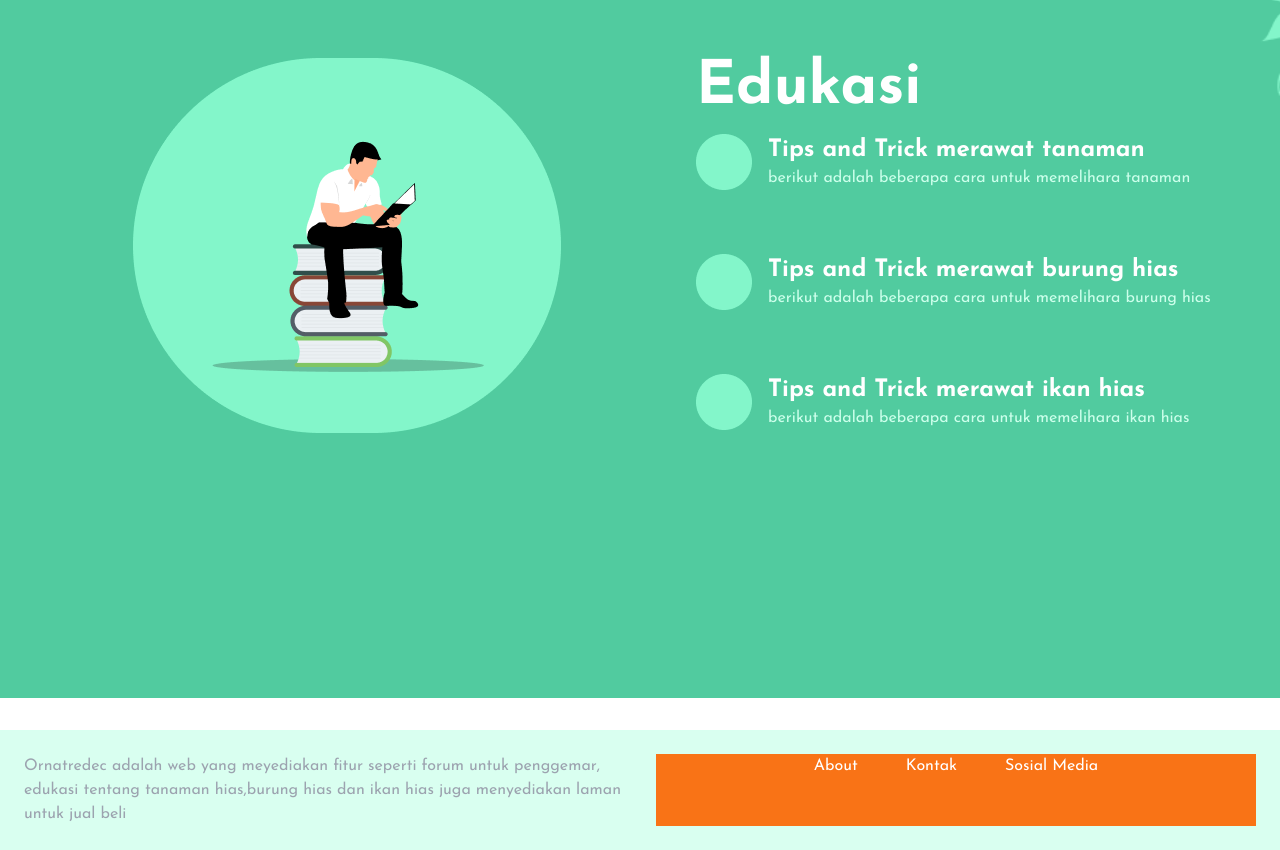
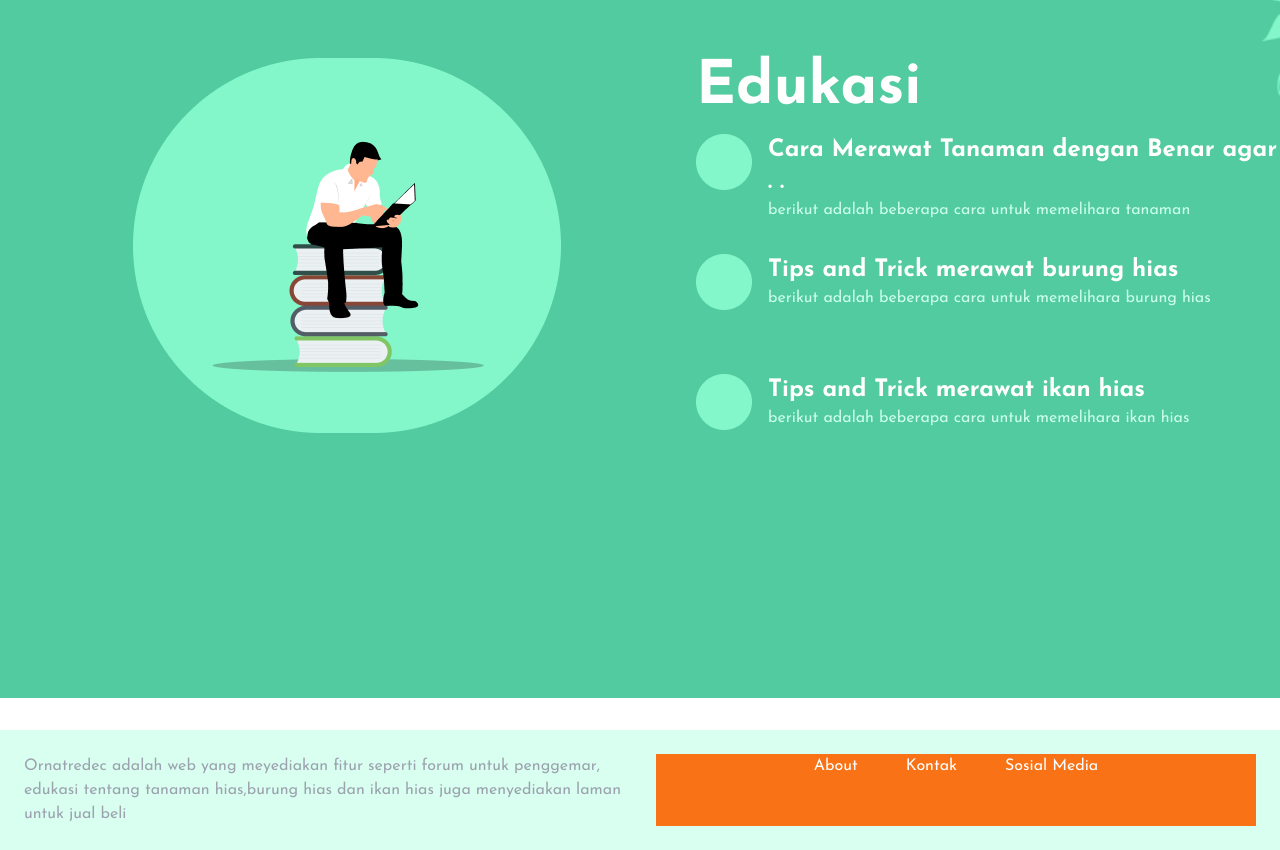
Before and after one commit to auliarahman789/ornatredec, a Next.js app: page / in a window 1280 px wide. Shown: the part 982-1832 px from the top of the page. Built offline with nearby package versions, Linux system fonts and the light colour scheme.

Commit message:
posisi edukasi

```diff
--- a/src/app/components/homepage/edukasi.tsx
+++ b/src/app/components/homepage/edukasi.tsx
@@ -26,7 +26,7 @@ function Edukasi() {
             />
             <div className="flex flex-col">
               <span className="pl-4 pt-4 text-2xl text-white font-bold flex flex-col cursor-pointer">
-                Tips and Trick merawat tanaman
+                Cara Merawat Tanaman dengan Benar agar . .
               </span>
               <span className="pl-4 text-[#CCFFEB]">
                 berikut adalah beberapa cara untuk memelihara tanaman
```
